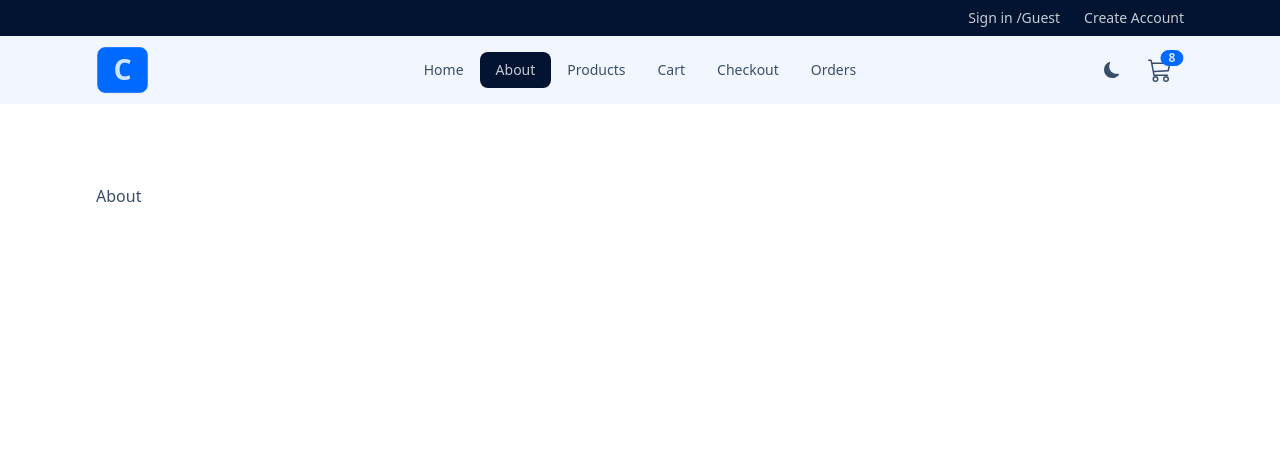
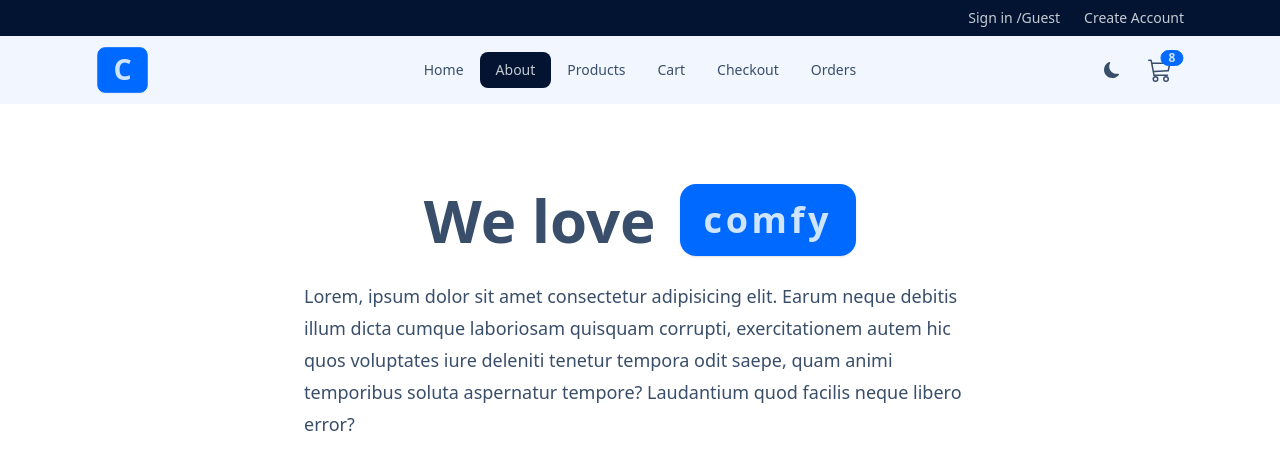
Before and after one commit to Sholola-Gbolahan/Comfy-store, a React (Vite) app: page /about in a window 1280 px wide. Shown: the top 470 px of the page. Built offline with nearby package versions, Linux system fonts and the light colour scheme.

Commit message:
About us Page implementation done

```diff
--- a/src/pages/About.jsx
+++ b/src/pages/About.jsx
@@ -1,5 +1,27 @@
 const About = () => {
-  return <div>About</div>
+  return (
+    <>
+      <div className="flex flex-wrap gap-2 sm:gap-x-6 items-center justify-center">
+        <h1 className="text-4xl font-bold leading-none tracking-light sm:text-6xl">
+          We love
+        </h1>
+        <div className="stats bg-primary shadow">
+          <div className="stat">
+            <div className="stat-title text-primary-content text-4xl font-bold tracking-widest">
+              comfy
+            </div>
+          </div>
+        </div>
+      </div>
+      <p className="mt-6 text-lg leading-8 max-w-2xl mx-auto">
+        Lorem, ipsum dolor sit amet consectetur adipisicing elit. Earum neque
+        debitis illum dicta cumque laboriosam quisquam corrupti, exercitationem
+        autem hic quos voluptates iure deleniti tenetur tempora odit saepe, quam
+        animi temporibus soluta aspernatur tempore? Laudantium quod facilis
+        neque libero error?
+      </p>
+    </>
+  )
 }
 
 export default About
```
